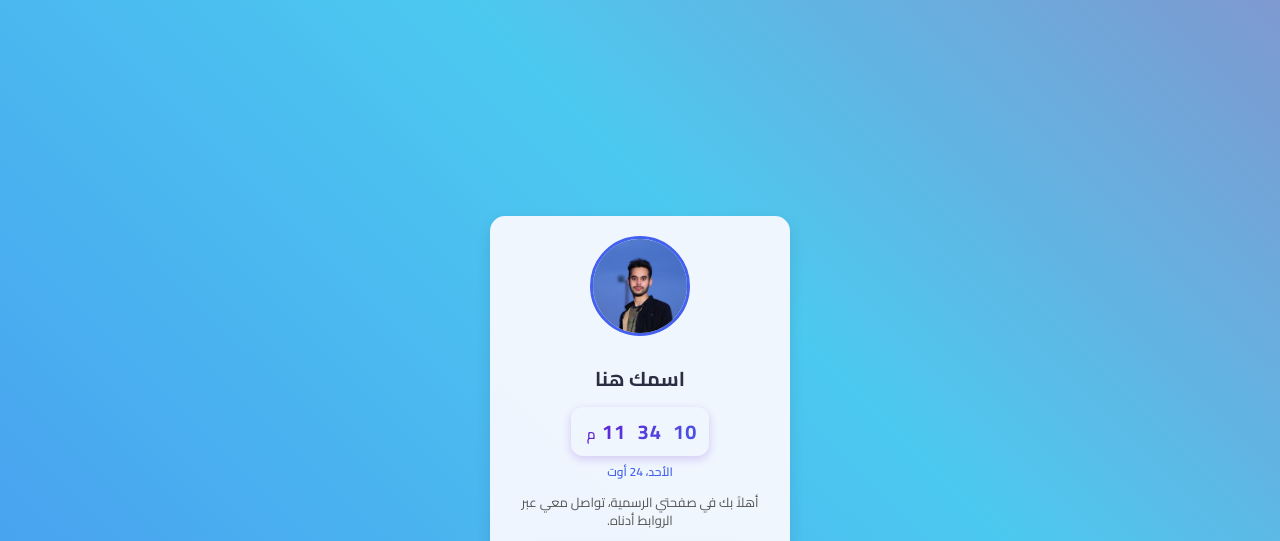
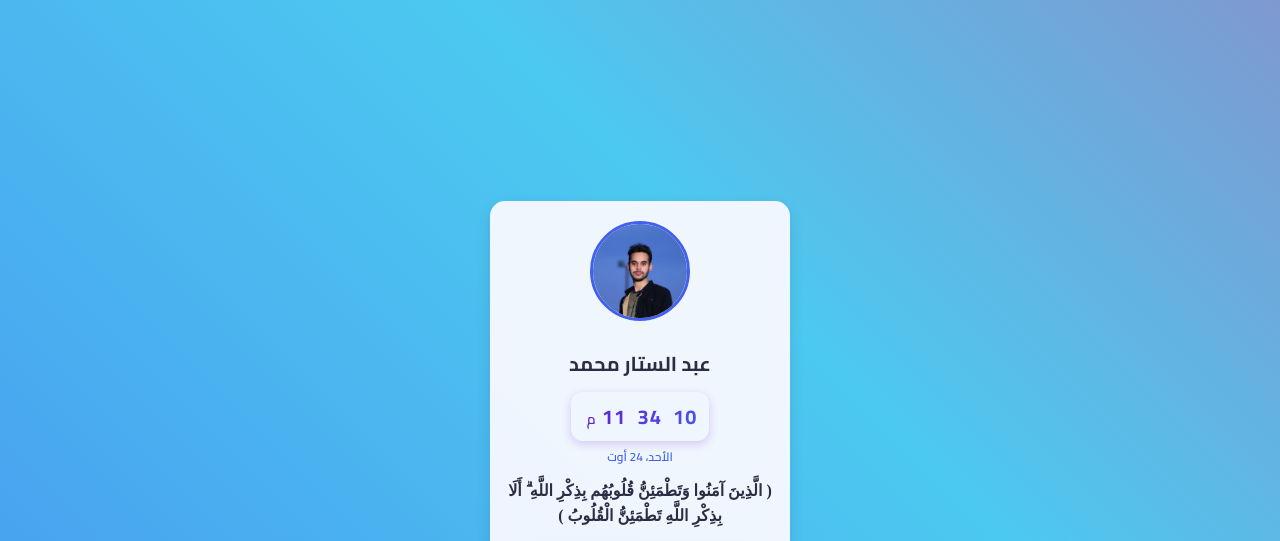
Before and after one commit to abood4042/Abood, a plain HTML site: page index.html in a window 1280 px wide. Shown: the top 541 px of the page. Drawn offline with Linux system fonts and the light colour scheme.

Commit message:
Update index.html

```diff
--- a/index.html
+++ b/index.html
@@ -3,7 +3,7 @@
 <head>
 <meta charset="UTF-8">
 <meta name="viewport" content="width=device-width, initial-scale=1.0">
-<title>صفحتي الرسمية</title>
+<title>Abdulsattar</title>
 <link href="https://fonts.googleapis.com/css2?family=Cairo:wght@400;600;700&display=swap" rel="stylesheet">
 <link rel="stylesheet" href="https://cdnjs.cloudflare.com/ajax/libs/font-awesome/6.5.0/css/all.min.css"/>
 <style>
@@ -58,7 +58,7 @@ h1{font-size:20px;margin-bottom:8px;color:#2b2d42;}
 
 <div class="container">
   <img src="n.jpg" alt="صورتك" class="profile-img" loading="lazy">
-  <h1>اسمك هنا</h1>
+  <h1>عبد الستار محمد</h1>
 
   <div class="clock-container">
     <div class="clock-digital">
@@ -70,7 +70,9 @@ h1{font-size:20px;margin-bottom:8px;color:#2b2d42;}
     <div class="clock-date" id="clock-date">الاثنين، 5 أبريل</div>
   </div>
 
-  <p class="bio">أهلاً بك في صفحتي الرسمية، تواصل معي عبر الروابط أدناه.</p>
+  <p class="bio" style="font-family:'Amiri', serif; font-size:16px; font-weight:600; line-height:1.6; text-align:center; color:#2b2d42;">
+( الَّذِينَ آمَنُوا وَتَطْمَئِنُّ قُلُوبُهُم بِذِكْرِ اللَّهِ ۗ أَلَا بِذِكْرِ اللَّهِ تَطْمَئِنُّ الْقُلُوبُ )
+</p>
 
   <div class="social-icons">
     <a href="https://www.facebook.com/share/1633mzZDBh/" target="_blank" class="facebook">
```
